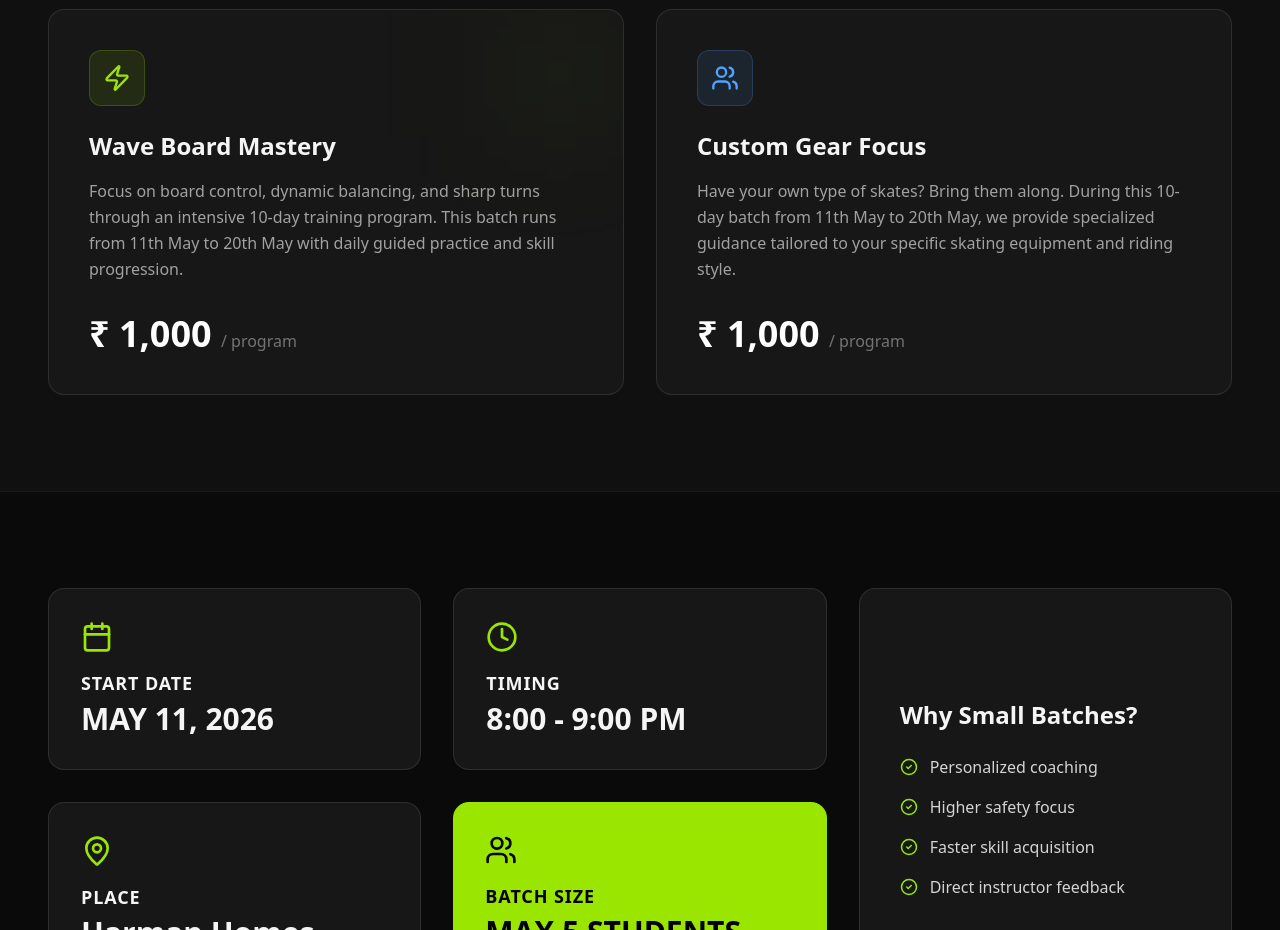
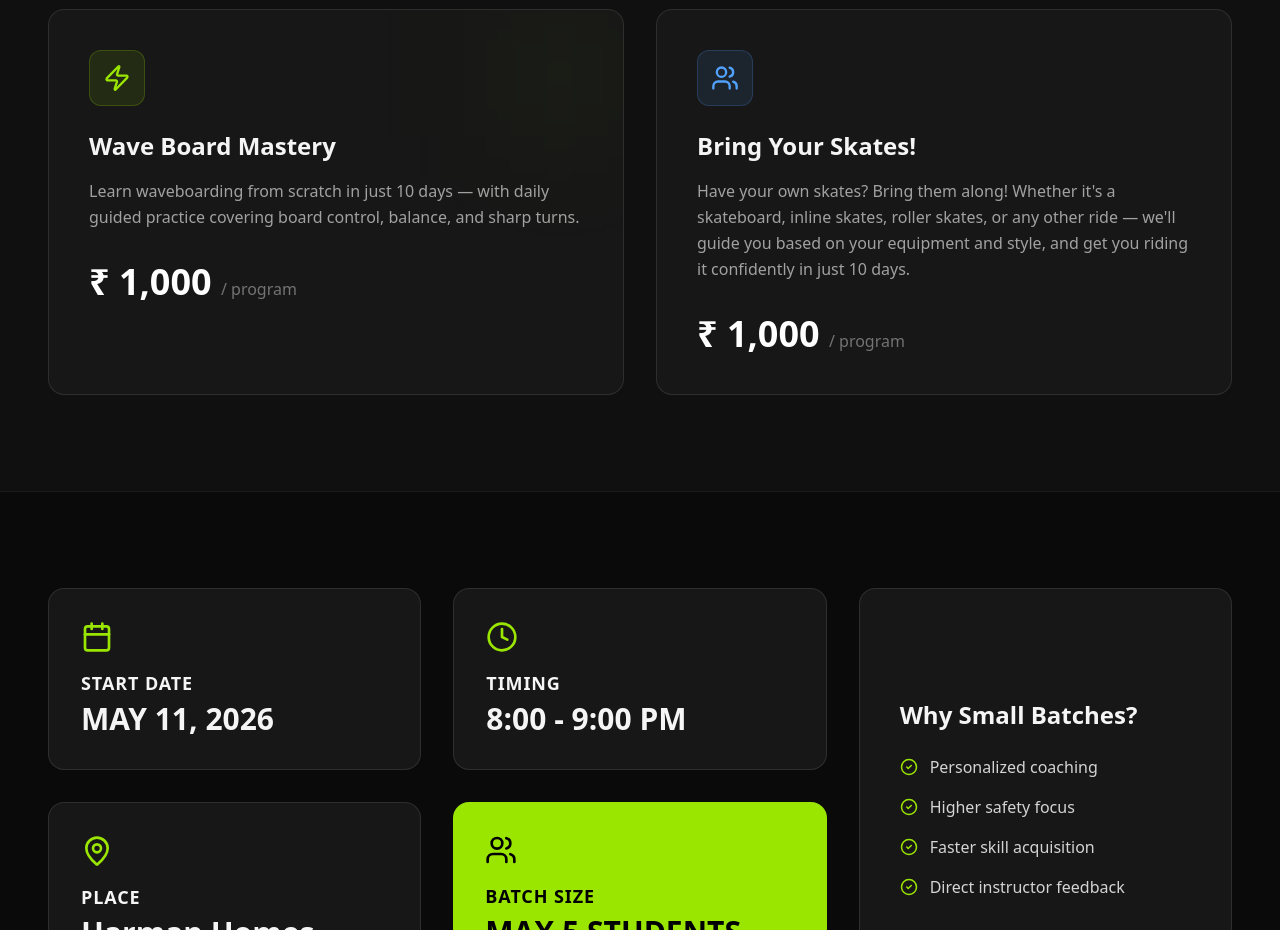
Before and after one commit to atharv8484/skate-FlowV2, a React (Vite) app: page / in a window 1280 px wide. Shown: the part 1040-1970 px from the top of the page. Built offline with nearby package versions, Linux system fonts and the light colour scheme.

Commit message:
Update training program descriptions in App.tsx
Revised descriptions for the Wave Board Mastery and Custom Gear Focus sections to enhance clarity and engagement.

```diff
--- a/src/App.tsx
+++ b/src/App.tsx
@@ -130,7 +130,7 @@ export default function App() {
               </div>
               <h3 className="text-2xl font-bold mb-4">Wave Board Mastery</h3>
               <p className="text-neutral-400 mb-8 leading-relaxed">
-                 Focus on board control, dynamic balancing, and sharp turns through an intensive 10-day training program. This batch runs from 11th May to 20th May with daily guided practice and skill progression.
+                 Learn waveboarding from scratch in just 10 days — with daily guided practice covering board control, balance, and sharp turns.
               </p>
               <div className="text-4xl font-black text-white">₹ 1,000 <span className="text-base text-neutral-500 font-medium tracking-normal">/ program</span></div>
             </motion.div>
@@ -142,9 +142,9 @@ export default function App() {
               <div className="bg-blue-400/10 w-14 h-14 rounded-xl flex items-center justify-center mb-6 border border-blue-400/20">
                 <Users className="text-blue-400" size={28} />
               </div>
-              <h3 className="text-2xl font-bold mb-4">Custom Gear Focus</h3>
+              <h3 className="text-2xl font-bold mb-4">Bring Your Skates!</h3>
               <p className="text-neutral-400 mb-8 leading-relaxed">
-                Have your own type of skates? Bring them along. During this 10-day batch from 11th May to 20th May, we provide specialized guidance tailored to your specific skating equipment and riding style.
+                Have your own skates? Bring them along! Whether it's a skateboard, inline skates, roller skates, or any other ride — we'll guide you based on your equipment and style, and get you riding it confidently in just 10 days.
               </p>
               <div className="text-4xl font-black text-white">₹ 1,000 <span className="text-base text-neutral-500 font-medium tracking-normal">/ program</span></div>
             </motion.div>
```
